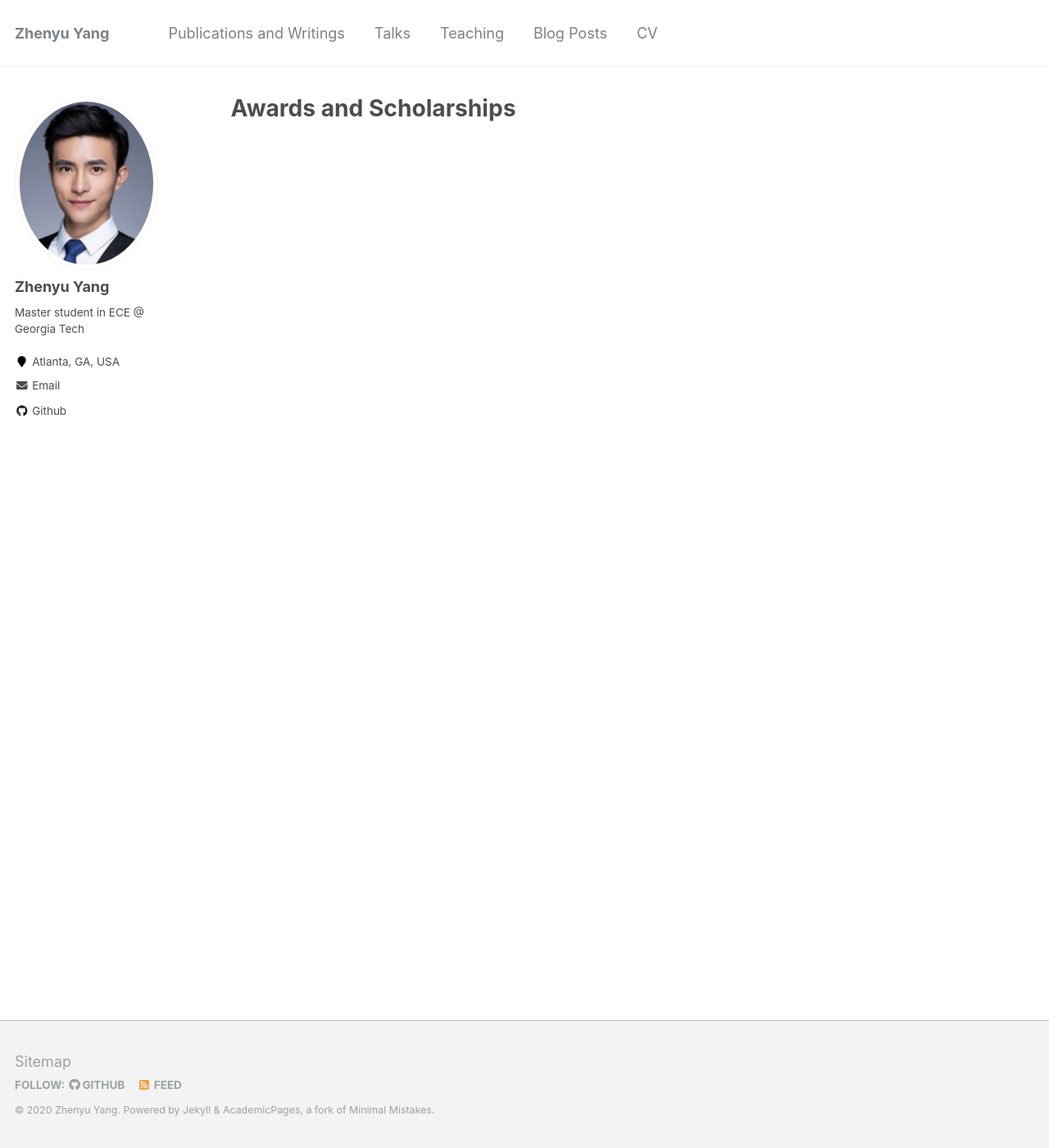
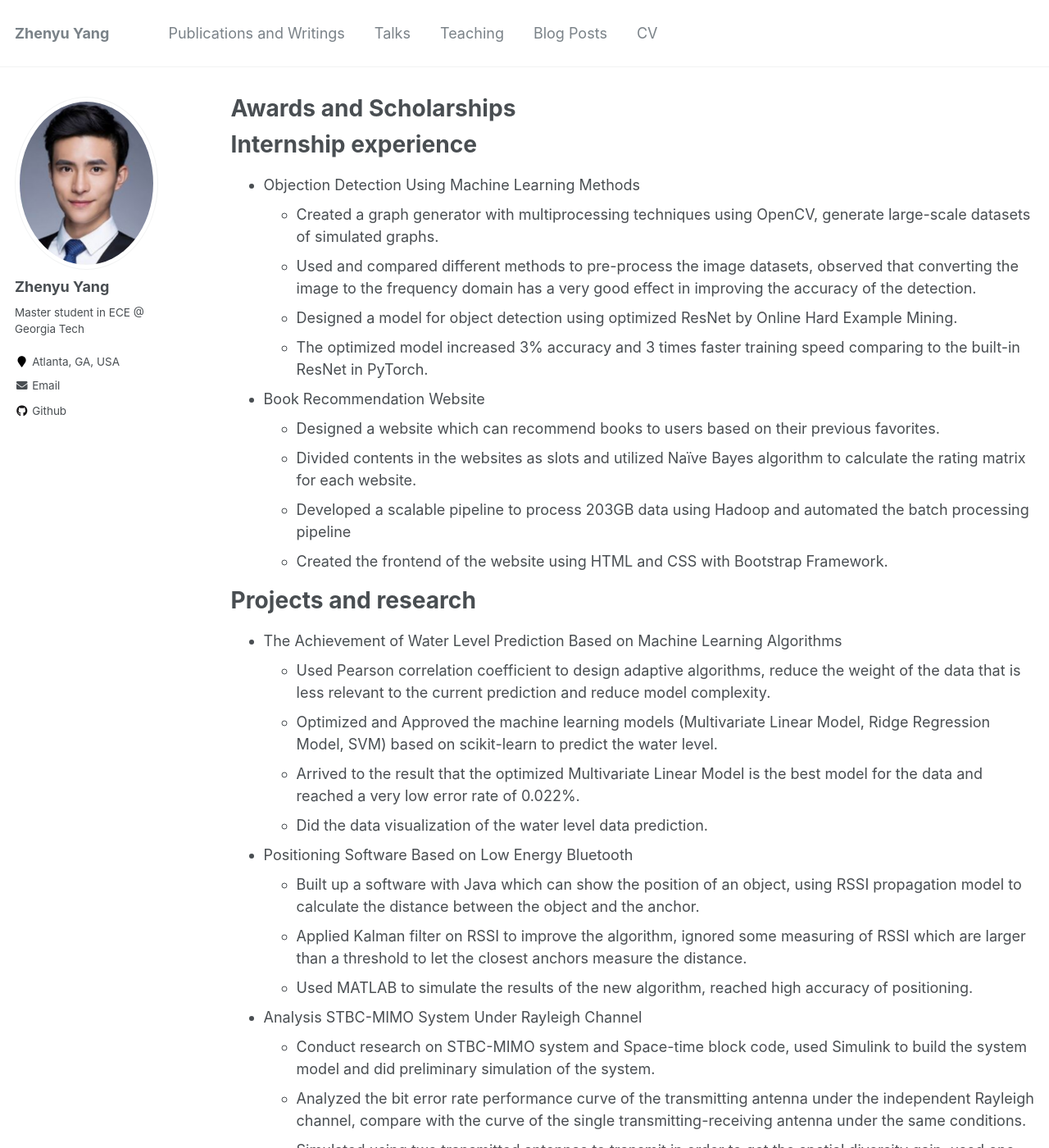
Before and after one commit to azpeteryang/azpeteryang.github.io, a Jekyll site: the page built from _pages/publications.md, in a window 1280 px wide and 1400 px high. Shown: the whole window at 82% size. Built offline with Jekyll 4.4.1, drawn with Linux system fonts in a browser that asks for light colours; some of the changed text lies outside the part shown.

Commit message:
Update publications.md

```diff
--- a/_pages/publications.md
+++ b/_pages/publications.md
@@ -4,3 +4,45 @@
 permalink: /publications/
 author_profile: true
 ---
+
+
+Internship experience
+======
+* Objection Detection Using Machine Learning Methods
+  * Created a graph generator with multiprocessing techniques using OpenCV, generate large-scale datasets of simulated graphs.
+  * Used and compared different methods to pre-process the image datasets, observed that converting the image to the frequency domain has a very good effect in improving the accuracy of the detection.
+  * Designed a model for object detection using optimized ResNet by Online Hard Example Mining.
+  * The optimized model increased 3% accuracy and 3 times faster training speed comparing to the built-in ResNet in PyTorch.
+
+* Book Recommendation Website
+  * Designed a website which can recommend books to users based on their previous favorites.
+  * Divided contents in the websites as slots and utilized Naïve Bayes algorithm to calculate the rating matrix for each website.
+  * Developed a scalable pipeline to process 203GB data using Hadoop and automated the batch processing pipeline
+  * Created the frontend of the website using HTML and CSS with Bootstrap Framework.
+
+Projects and research
+======
+* The Achievement of Water Level Prediction Based on Machine Learning Algorithms
+  * Used Pearson correlation coefficient to design adaptive algorithms, reduce the weight of the data that is less relevant to the current prediction and reduce model complexity.
+  * Optimized and Approved the machine learning models (Multivariate Linear Model, Ridge Regression Model, SVM) based on scikit-learn to predict the water level.
+  * Arrived to the result that the optimized Multivariate Linear Model is the best model for the data and reached a very low error rate of 0.022%.
+  * Did the data visualization of the water level data prediction.
+
+
+* Positioning Software Based on Low Energy Bluetooth
+  * Built up a software with Java which can show the position of an object, using RSSI propagation model to calculate the distance between the object and the anchor.
+  * Applied Kalman filter on RSSI to improve the algorithm, ignored some measuring of RSSI which are larger than a threshold to let the closest anchors measure the distance.
+  * Used MATLAB to simulate the results of the new algorithm, reached high accuracy of positioning.
+
+* Analysis STBC-MIMO System Under Rayleigh Channel
+  * Conduct research on STBC-MIMO system and Space-time block code, used Simulink to build the system model and did preliminary simulation of the system.
+  * Analyzed the bit error rate performance curve of the transmitting antenna under the independent Rayleigh channel, compare with the curve of the single transmitting-receiving antenna under the same conditions.
+  * Simulated using two transmitted antennas to transmit in order to get the spatial diversity gain, used one receiving antenna to receive signals.
+  * Arrived the result that the bit error rate has been significantly decreased after using space-time block codes.
+
+Skills
+======
+* Coding
+  * Matlab, Python, C++/C, JavaScript, Pytorch, Sklearn, OpenCV, d3
+* Software
+  * Latex, ADS Simulation, Multisim Simulation, Altium Designer, Keil
```
